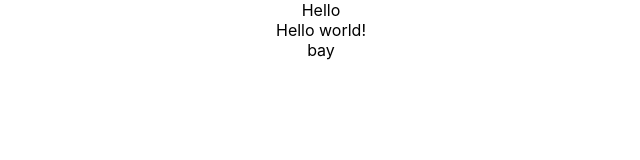
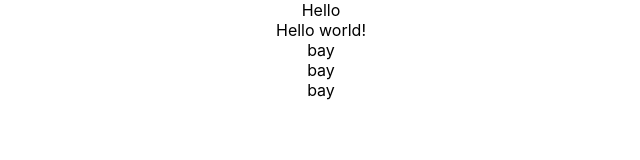
Before and after one commit to PidzhakovIlya/test, a React (Create React App) app: page / in a window 1280 px wide. Shown: the top 160 px of the page, without its empty margins (319-959 px from the left). Built offline with nearby package versions, Linux system fonts and the light colour scheme.

Commit message:
git brunch test merge dev1

```diff
--- a/src/App.tsx
+++ b/src/App.tsx
@@ -7,6 +7,9 @@ function App() {
         <div>Hello</div>
         <div>Hello world!</div>
         <div>bay</div>
+        <div>bay</div>
+        <div>bay</div>
+
     </div>
   );
 }
```
